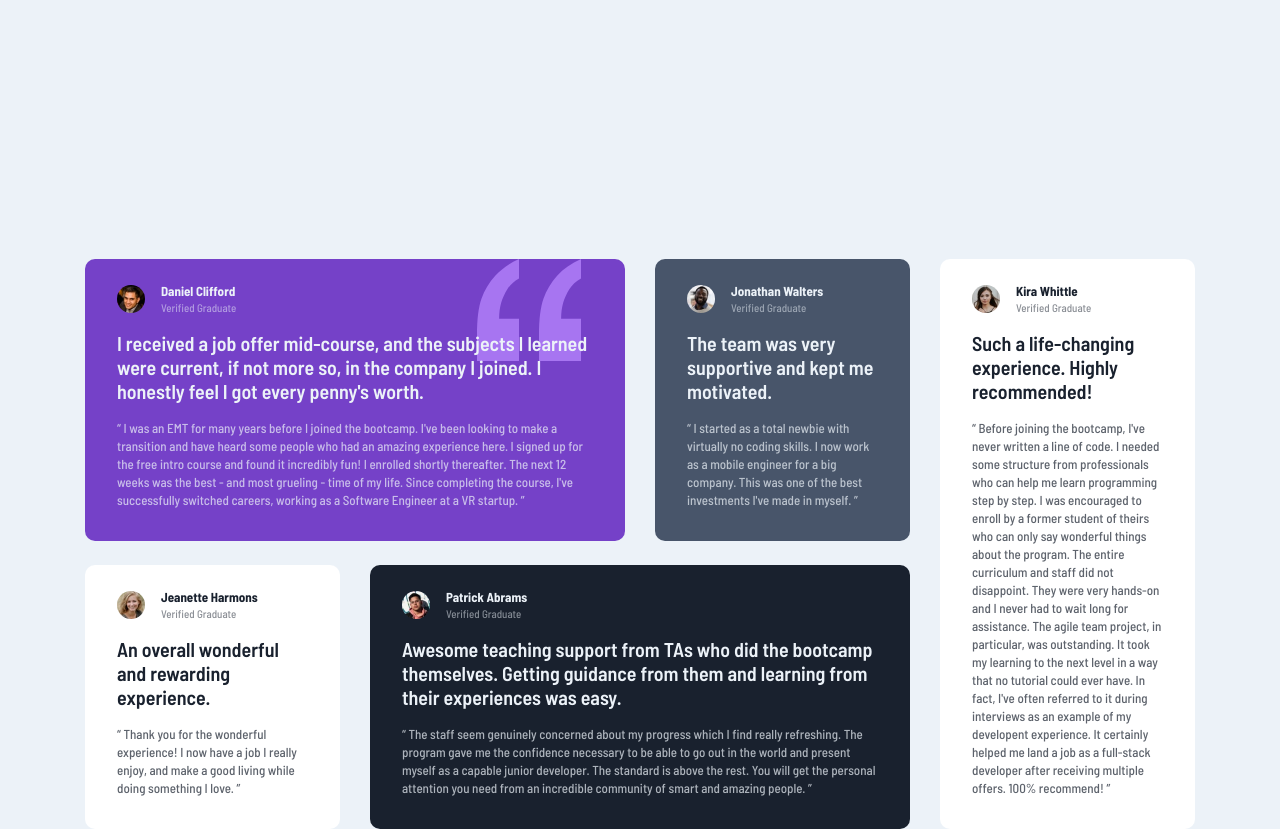
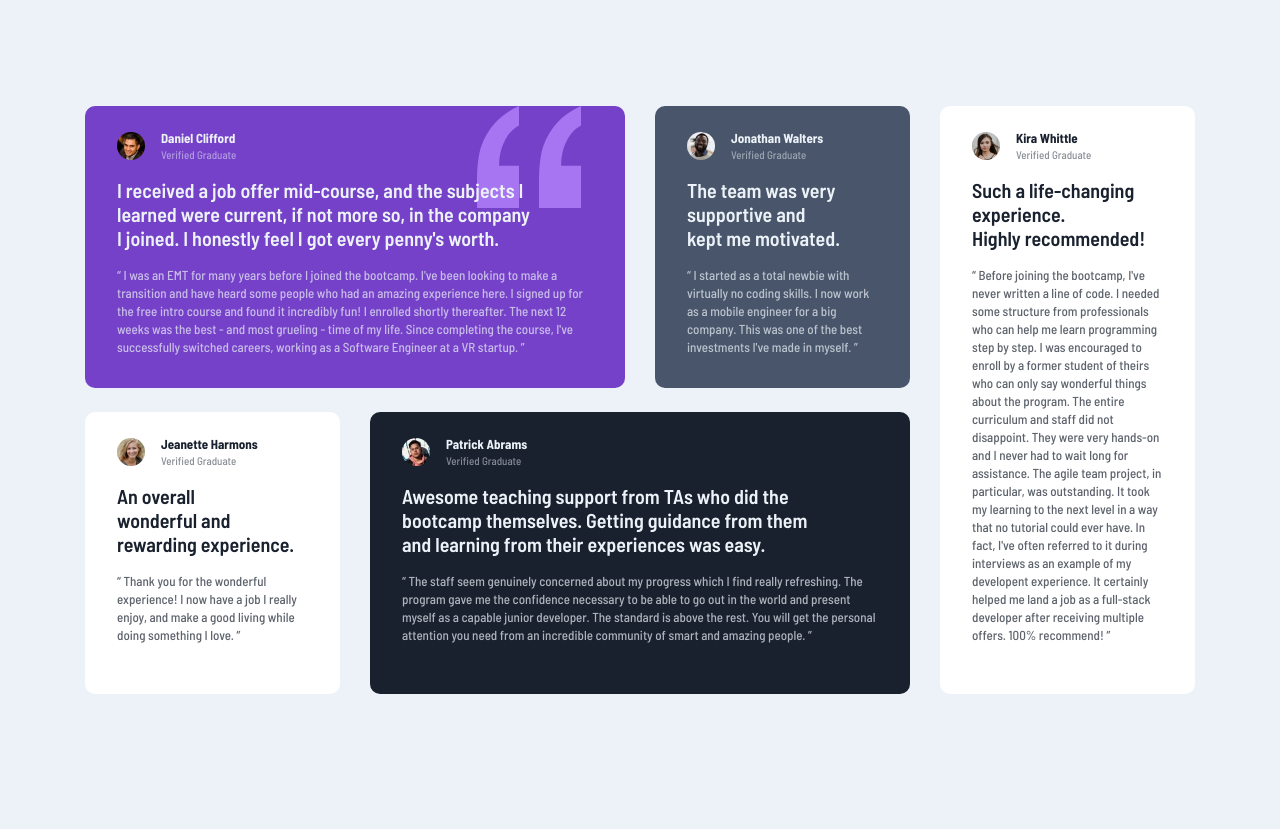
Before and after one commit to OladokunLT/testimonials-grid-section, a plain HTML site: page index.html in a window 1280 px wide. After the commit the page ends 800 px from the top, so only its background shows below. Drawn offline with Linux system fonts and the light colour scheme.

Commit message:
finished challenge

```diff
--- a/style.css
+++ b/style.css
@@ -32,7 +32,7 @@ main {
   row-gap: 24px;
   column-gap: 30px;
   width: 95%;
-  margin-inline: auto;
+  /* margin-inline: auto; */
   margin-block: 71px;
 }
 
@@ -107,14 +107,46 @@ h2 {
     width: 327px;
   }
 }
-@media screen and (min-width: 900px) {
+@media screen and (min-width: 640px) {
+  main {
+    width: 600px;
+    grid-template-columns: repeat(2, minmax(255px, 1fr));
+    grid-template-rows: repeat(5, 1fr);
+  }
+  .item-1 {
+    grid-row: 1/3;
+    grid-column: 1/2;
+  }
+  .item-2 {
+    grid-row: 1/2;
+    grid-column: 2/3;
+  }
+
+  .item-3 {
+    grid-row: 3/4;
+    grid-column: 1/2;
+  }
+  .item-4 {
+    grid-row: 4/5;
+    grid-column: 1/3;
+  }
+  .item-5 {
+    grid-row: 2/4;
+    grid-column: 2/3;
+  }
+  .items > h2 {
+    text-wrap: balance;
+  }
+  .items > p {
+    text-wrap: pretty;
+  }
+}
+@media screen and (min-width: 800px) {
   main {
     grid-template-columns: repeat(3, minmax(200px, 1fr));
     grid-template-rows: repeat(3, 1fr);
-    height: 282px;
-    /* margin-block: 18.2%; */
-    margin-inline: auto;
-    width: 800px;
+    margin-block: 20px;
+    width: 760px;
   }
 
   .item-1 {
@@ -133,24 +165,18 @@ h2 {
   .item-4 {
     grid-row: 2/3;
     grid-column: 2/4;
-    /* z-index: 1; */
   }
   .item-5 {
     grid-row: 3/4;
     grid-column: 1/4;
-  }
-  .item-5 h2 {
-    text-wrap: wrap;
   }
 }
 @media screen and (min-width: 1200px) {
   main {
     grid-template-columns: repeat(4, minmax(255px, 1fr));
     grid-template-rows: repeat(2, 1fr);
-    height: 282px;
-    /* margin-block: 18.2%; */
-    margin-inline: auto;
     width: 1110px;
+    margin-block: 20px;
   }
 
   .item-1 {
@@ -169,7 +195,6 @@ h2 {
   .item-4 {
     grid-row: 2/3;
     grid-column: 2/4;
-    /* z-index: 1; */
   }
   .item-5 {
     grid-row: 1/3;
@@ -180,5 +205,6 @@ h2 {
 @media screen and (min-width: 1440px) {
   main {
     max-width: 1110px;
+    margin-block: 0;
   }
 }
```
Also changed, not shown: index.html (+1 -1 lines).
